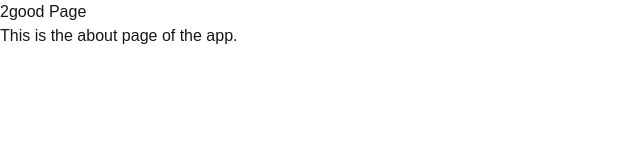
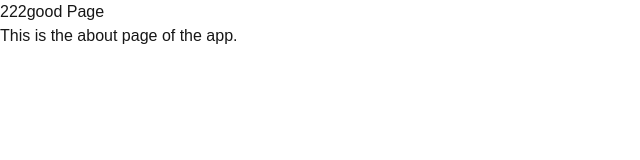
Before and after one commit to genech-furuta/Nextjs-app, a Next.js app: page /good in a window 1280 px wide. Shown: the top 160 px of the page, without its empty margins (0-640 px from the left). Built offline with nearby package versions, Linux system fonts and the light colour scheme.

Commit message:
Trigger pipeline

```diff
--- a/app/good/page.tsx
+++ b/app/good/page.tsx
@@ -1,7 +1,7 @@
 export default function GoodPage() {
   return (
     <main>
-      <h1>2good Page</h1>
+      <h1>222good Page</h1>
       <p>This is the about page of the app.</p>
     </main>
   );
```
